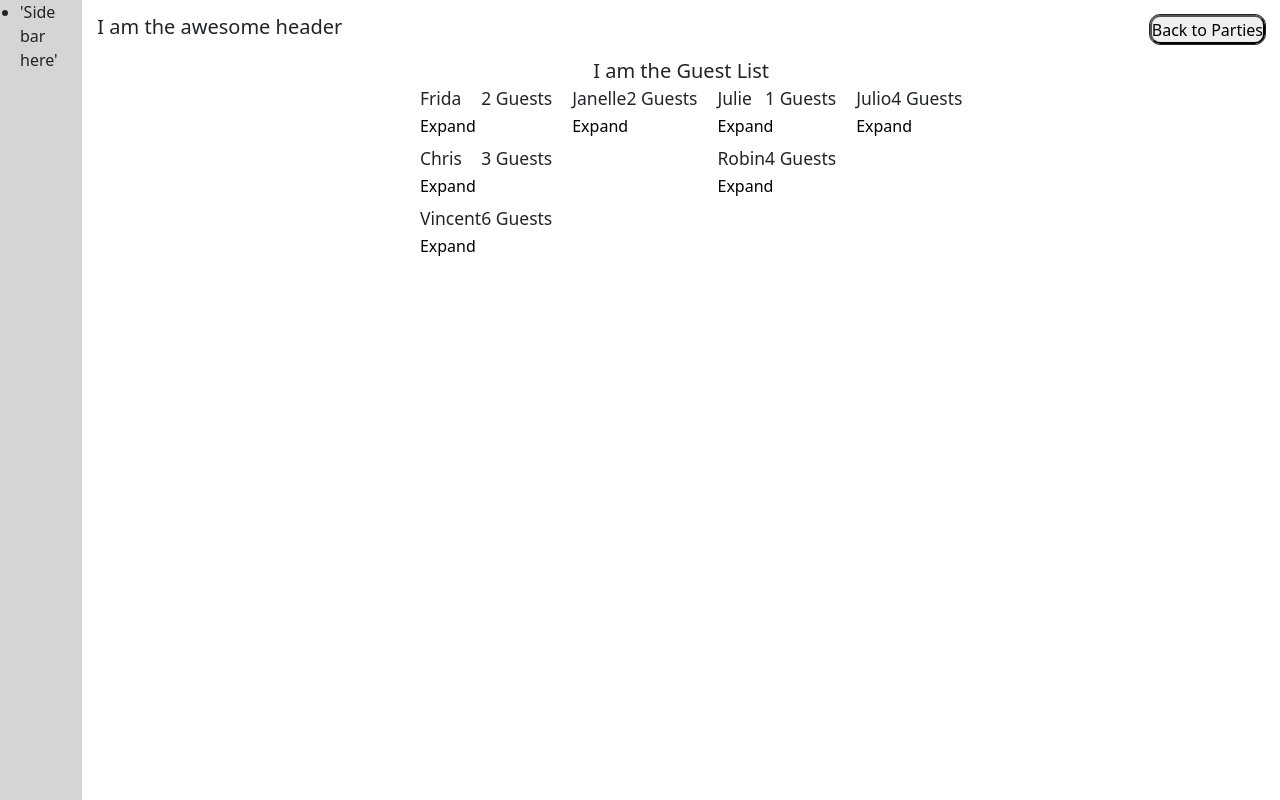
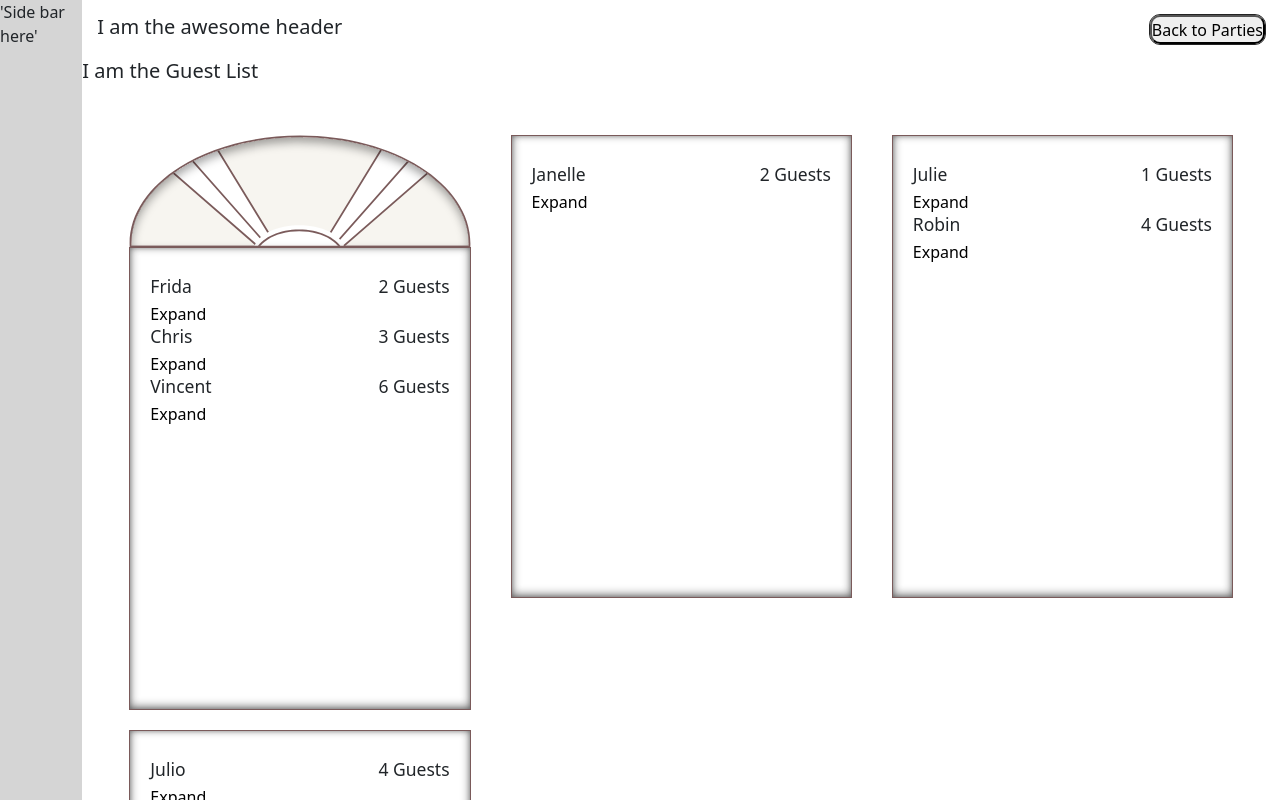
Before and after one commit to Friderike/art-deco-guest-list-app, a React (Create React App) app: page /guest-list in a window 1280 px wide. Shown: the top 800 px of the page. Built offline with nearby package versions, Linux system fonts and the light colour scheme; data requests are answered from the project's data file.

Commit message:
styling! yay! add invitation header, set up invitation grid

```diff
--- a/src/routes/App.scss
+++ b/src/routes/App.scss
@@ -1,8 +1,5 @@
 #root {
-  height: 100%;
   width: 100%;
-  align-self: stretch;
   flex-grow: 1;
   display: flex;
-  // flex-direction: column;
 }
--- a/src/routes/RootLayout/RootLayout.module.scss
+++ b/src/routes/RootLayout/RootLayout.module.scss
@@ -1,10 +1,12 @@
 .outerContainer {
   width: 100%;
+  display: flex;
+  flex-direction: column;
 }
 
 .mainContainer {
+  display: flex;
   flex-grow: 1;
-  display: flex;
 }
 
 .mainContent {
--- a/src/routes/RootLayout/guest-list/GuestList.js
+++ b/src/routes/RootLayout/guest-list/GuestList.js
@@ -1,5 +1,8 @@
+import { useLoaderData } from "react-router-dom";
+
+import classes from './GuestList.module.scss'
 import GuestInfo from "../../../components/guest-info/GuestInfo";
-import { useLoaderData } from "react-router-dom";
+import invitationHeader from '../../../assets/invitations-subhead-arch.svg'
 
 function GuestList() {
   const guestsInfo = useLoaderData();
@@ -28,11 +31,14 @@ function GuestList() {
     checkStatus(),
     (
       <>
-        <section className="d-flex flex-column align-items-center w-100">
-          <h2>I am the Guest List </h2>
-
-          <div className="d-flex justify-content-between">
-            <div>
+      <div className={classes.invitationContainer}>
+        <h2>I am the Guest List </h2>
+        <section className={classes.gridCol12}>
+          <div className={`${classes.invitationContainer} d-flex flex-column`}>
+            <div className={`${classes.guestCardHeader}`}>
+          <img src={invitationHeader} alt="Attending" />
+            </div>
+            <div className={classes.guestCard}>
               {attending
                 ? guestsInfo.map((guest, index) =>
                       guest.status === "Attending" && (
@@ -50,8 +56,9 @@ function GuestList() {
                   )
                 : noGuests}
             </div>
+            </div>
 
-            <div>
+            <div className={classes.guestCard}>
               {notAttending
                 ? guestsInfo.map(
                     (guest, index) =>
@@ -70,7 +77,7 @@ function GuestList() {
                   )
                 : noGuests}
             </div>
-            <div>
+            <div className={classes.guestCard}>
               {noResponse
                 ? guestsInfo.map(
                     (guest, index) =>
@@ -89,7 +96,7 @@ function GuestList() {
                   )
                 : noGuests}
             </div>
-            <div>
+            <div className={classes.guestCard}>
               {unsent
                 ? guestsInfo.map(
                     (guest, index) =>
@@ -108,8 +115,9 @@ function GuestList() {
                   )
                 : noGuests}
             </div>
-          </div>
+
         </section>
+        </div>
       </>
     )
   );
--- a/src/routes/RootLayout/guest-list/GuestList.module.scss
+++ b/src/routes/RootLayout/guest-list/GuestList.module.scss
@@ -1,3 +1,21 @@
-.guestCard {
+@import "../../../styles/global.scss";
+
+.invitationContainer {
+  width: 100%;
+    isolation: isolate;
+
+  .guestCardHeader {
+    z-index: 10;
+    margin-bottom: -1px;
+  }
+
+  .guestCard {
     background: #fff;
+    padding: 2.8rem 2rem 2rem;
+    height: 46.3rem;
+    overflow-y: auto;
+    border: 1px solid $line-brown;
+
+    @include insetBoxShadow();
+  }
 }
--- /dev/null
+++ b/src/styles/_mixin.scss
@@ -0,0 +1,5 @@
+
+@mixin insetBoxShadow() {
+    box-shadow: inset 0px 0px 4px rgba(0, 0, 0, 0.25),
+    inset 0px -2px 10px rgba(0, 0, 0, 0.55);
+}
--- a/src/styles/global.scss
+++ b/src/styles/global.scss
@@ -1,2 +1,21 @@
 @import './buttons';
 @import './variables';
+@import './mixin.scss';
+
+
+ul {
+    margin: 0;
+    padding: 0;
+
+    list-style: none;
+  }
+
+.gridCol12 {
+    display: grid;
+    width: max(100%, 12.68rem);
+    grid-template-columns: repeat(auto-fit, minmax(26rem, 1fr));
+    justify-content: center;
+    padding: max(1.6rem, 4.7rem );
+    column-gap: max(2rem, 4rem);
+    row-gap: 2rem;
+}
```
Also changed, not shown: src/assets/invitations-subhead-arch.svg (added).
